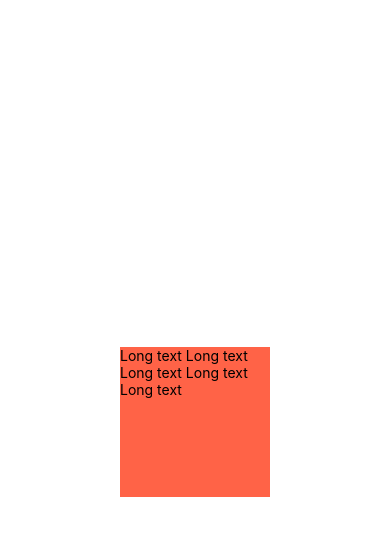
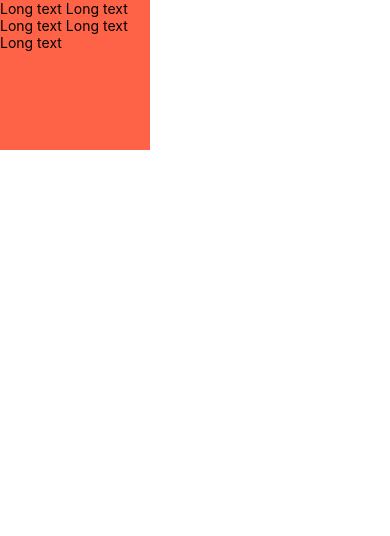
Before and after one commit to Charpell/React-Native-Animations, a React Native app: screen / in a window 390 px wide. Shown: the top 536 px of the page. Built offline with nearby package versions, Linux system fonts and the light colour scheme.

Commit message:
Absolute Position

```diff
--- a/App.js
+++ b/App.js
@@ -3,7 +3,7 @@ import { StyleSheet, Text, View, Animated, TouchableWithoutFeedback } from 'reac
 
 export default class App extends React.Component {
   state = {
-    animation: new Animated.Value(150)
+    animation: new Animated.Value(0)
   }
 
   startAnimation = () => {
@@ -15,8 +15,8 @@ export default class App extends React.Component {
 
   render() {
     const animatedStyles = {
-      width: this.state.animation,
-      height: this.state.animation
+      top: this.state.animation,
+      left: this.state.animation
     }
 
     return (
@@ -38,8 +38,11 @@ const styles = StyleSheet.create({
     justifyContent: "center",
   },
   box: {
-    // width: 150,
-    // height: 150,
+    width: 150,
+    height: 150,
     backgroundColor: "tomato",
+    position: "absolute",
+    left: 0,
+    top: 0
   }
 });
```
